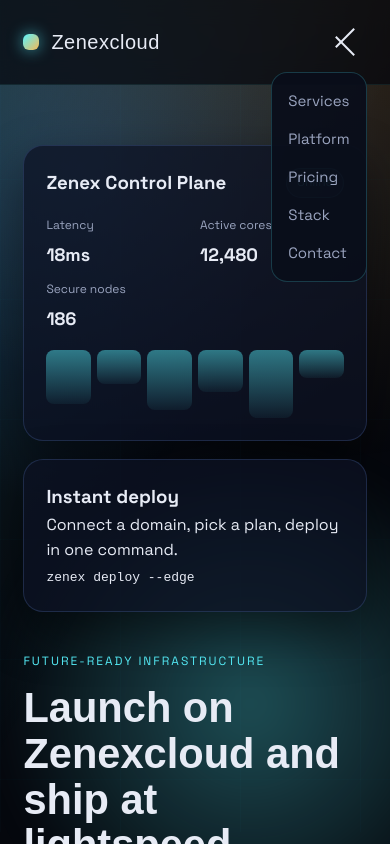
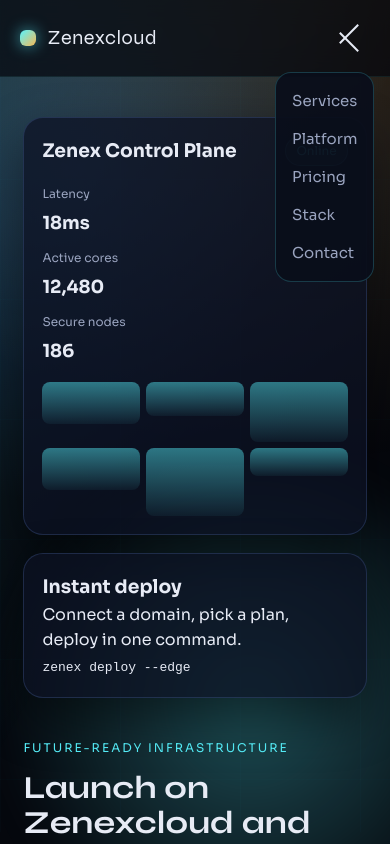
Before and after one commit to ratons127/hosing-website-node.js, a website: page public/index.html in a window 390 px wide. Both pictures are taken after a click on the button "Toggle navigation". Shown: the top 844 px of the page. Drawn offline with Linux system fonts and the light colour scheme; a web font is replaced by a local one.

Commit message:
Update fonts and improve responsiveness

```diff
--- a/public/index.html
+++ b/public/index.html
@@ -7,7 +7,7 @@
     <meta name="description" content="Zenexcloud provides modern web hosting, domains, and CPU rent services with a futuristic experience." />
     <link rel="preconnect" href="https://fonts.googleapis.com" />
     <link rel="preconnect" href="https://fonts.gstatic.com" crossorigin />
-    <link href="https://fonts.googleapis.com/css2?family=Space+Grotesk:wght@300;400;500;600;700&family=Unbounded:wght@400;600;700&display=swap" rel="stylesheet" />
+    <link href="https://fonts.googleapis.com/css2?family=Syne:wght@400;500;600;700;800&family=Sora:wght@300;400;500;600;700&display=swap" rel="stylesheet" />
     <link rel="stylesheet" href="styles.css" />
   </head>
   <body>
--- a/public/styles.css
+++ b/public/styles.css
@@ -10,8 +10,8 @@
   --border: rgba(90, 120, 190, 0.25);
   --shadow: 0 20px 50px rgba(0, 0, 0, 0.45);
   --radius: 20px;
-  --font-display: "Unbounded", sans-serif;
-  --font-body: "Space Grotesk", sans-serif;
+  --font-display: "Syne", sans-serif;
+  --font-body: "Sora", sans-serif;
 }
 
 * {
@@ -28,6 +28,7 @@ body {
   min-height: 100vh;
   line-height: 1.6;
   overflow-x: hidden;
+  text-rendering: optimizeLegibility;
 }
 
 a {
@@ -158,8 +159,8 @@ main {
 
 .hero h1 {
   font-family: var(--font-display);
-  font-size: clamp(2.6rem, 5vw, 4.3rem);
-  line-height: 1.1;
+  font-size: clamp(2.4rem, 6vw, 4.4rem);
+  line-height: 1.08;
   margin-bottom: 20px;
 }
 
@@ -293,7 +294,7 @@ main {
 
 .section-header h2 {
   font-family: var(--font-display);
-  font-size: clamp(2rem, 3.6vw, 3rem);
+  font-size: clamp(1.9rem, 4vw, 3.1rem);
 }
 
 .card-grid {
@@ -494,6 +495,10 @@ main {
   .hero-panel {
     order: -1;
   }
+
+  .panel-metrics {
+    grid-template-columns: repeat(2, 1fr);
+  }
 }
 
 @media (max-width: 820px) {
@@ -526,6 +531,15 @@ main {
     flex-direction: column;
     align-items: flex-start;
   }
+
+  .hero-actions {
+    width: 100%;
+  }
+
+  .btn {
+    width: 100%;
+    text-align: center;
+  }
 }
 
 @media (max-width: 600px) {
@@ -540,4 +554,47 @@ main {
   .trust {
     flex-direction: column;
   }
+
+  .hero {
+    padding-top: 40px;
+  }
+
+  .nav-links {
+    right: 4vw;
+  }
+
+  .panel-graph {
+    grid-template-columns: repeat(3, 1fr);
+  }
+
+  .panel-graph span {
+    height: 42px;
+  }
+
+  .cta {
+    padding: 28px;
+  }
 }
+
+@media (max-width: 460px) {
+  .nav {
+    padding: 16px 5vw;
+  }
+
+  .hero h1 {
+    font-size: clamp(2rem, 8vw, 2.8rem);
+  }
+
+  .panel-card {
+    padding: 18px;
+  }
+
+  .price-card,
+  .card {
+    padding: 20px;
+  }
+
+  .panel-metrics {
+    grid-template-columns: 1fr;
+  }
+}
```
